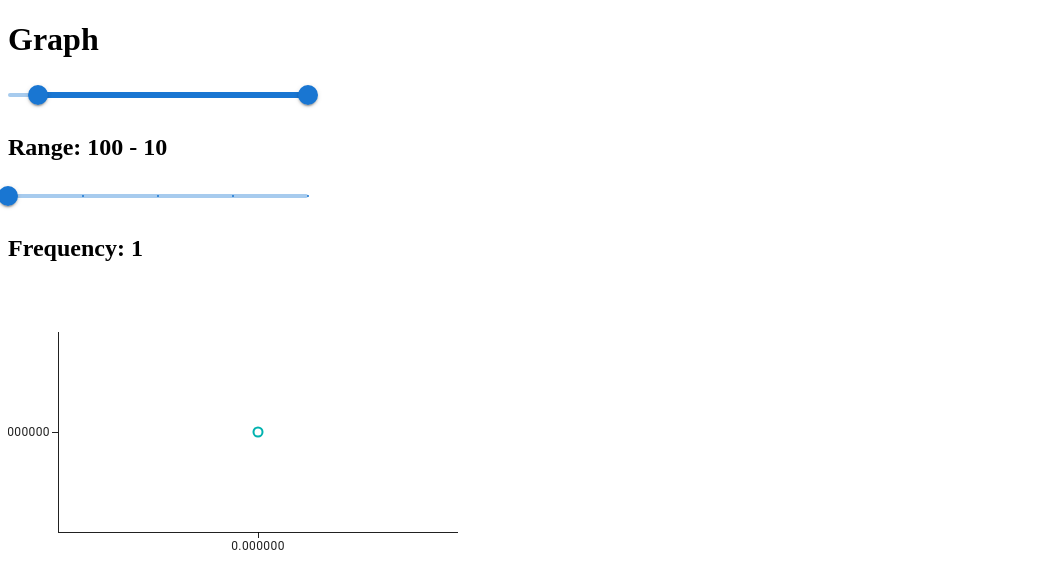
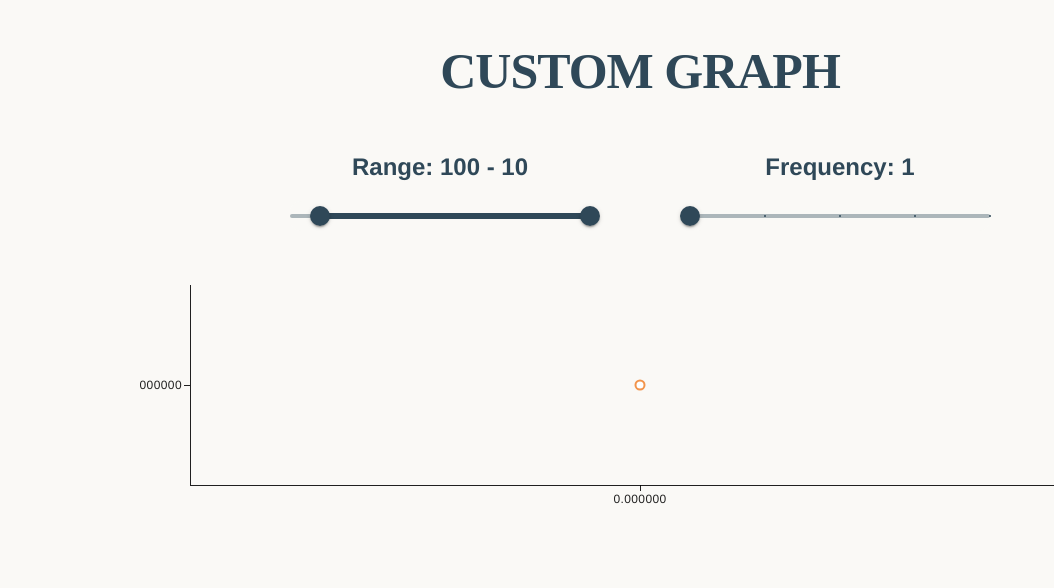
Before and after one commit to hiferli/Cry-Pto, a React (Vite) app in the folder Client/: page / in a window 1280 px wide. Shown: the top 588 px of the page, without its empty margins (0-1054 px from the left). Built offline with nearby package versions, Linux system fonts and the light colour scheme; no server answers.

Commit message:
Applying Styling

```diff
--- a/Client/src/App.css
+++ b/Client/src/App.css
@@ -0,0 +1,10 @@
+* {
+    background-color: #FAF9F6;
+    color: #2F4858;
+    font-family: 'Franklin Gothic Medium', 'Arial Narrow', Arial, sans-serif;
+}
+
+.App {
+    display: flex;
+    justify-content: center;
+}
--- a/Client/src/App.jsx
+++ b/Client/src/App.jsx
@@ -1,117 +1,11 @@
-import { useEffect, useState } from 'react'
 import './App.css'
-import LineGraph from './Components/Charts/LineGraph'
-import axios from 'axios'
-import Slider from '@mui/material/Slider';
-import Box from '@mui/material/Box';
+import CustomDataPage from './Pages/CustomDataPage'
 
 function App() {
-	const minDistance = 5;
-	const [xData, setXData] = useState([0]);
-	const [yData, setYData] = useState([0]);
-	const [metrics, setMetrics] = useState({
-		min: 10,
-		max: 100,
-		freq: 1
-	});
-
-	const getData = async () => {
-		await axios.get(
-			'http://localhost:3000/api/data',
-			{
-				params: {
-					min: (metrics.min || 1),
-					max: (metrics.max || 100),
-					prev: ((xData.length) ? xData[xData.length - 1] : 0)
-				}
-			}
-		).then((response) => {
-			const values = response.data.coordinates;
-			setXData([...xData, values.x])
-			setYData([...yData, values.y])
-		})
-			.catch(error => console.log(error))
-	};
-
-	useEffect(() => {
-		const interval = setInterval(() => {
-			getData();
-		}, ((metrics.freq * 1000) || 1000));
-
-		return () => clearInterval(interval);
-	}, [xData])
-
-	function valuetext(value) {
-		return `${value}`;
-	}
-
-	const handleChange = (event , newValue , activeThumb) => {
-		if(event.target.name == 'range'){
-			// handleRangeChange(event)
-			if (!Array.isArray(newValue)) {
-				return;
-			}
-
-			if (newValue[1] - newValue[0] < minDistance) {
-				if (activeThumb === 0) {
-					const clamped = Math.min(newValue[0], 100 - minDistance);
-					const min = clamped;
-					const max = clamped + minDistance;
-					setMetrics({ ...metrics, min: min, max: max });
-				} else {
-					const clamped = Math.max(newValue[1], minDistance);
-					const max = clamped;
-					const min = clamped - minDistance;
-					setMetrics({ ...metrics, min: min, max: max });
-				}
-			} else {
-				setMetrics({ ...metrics, min: newValue[0], max: newValue[1] });
-			}
-		} else if(event.target.name === 'freq') {
-			// handleFrequencyChange(event);
-			setMetrics({...metrics, [event.target.name]: newValue});
-		}
-	}
-
 	return (
-		<>
-			<h1>Graph</h1>
-
-			<div>
-				<Box sx={{ width: 300 }}>
-					<Slider
-						getAriaLabel={() => 'Minimum distance shift'}
-						value={[metrics.min, metrics.max]}
-						onChange={handleChange}
-						valueLabelDisplay="auto"
-						getAriaValueText={valuetext}
-						disableSwap
-						name='range'
-						id='range'
-					/>
-					<h2>Range: {metrics.max} - {metrics.min}</h2>
-
-					<Slider
-						name='freq'
-						id='freq'
-						aria-label="Small steps"
-						defaultValue={metrics.freq}
-						value={metrics.freq}
-						onChange={handleChange}
-						getAriaValueText={valuetext}
-						step={1}
-						marks
-						min={1}
-						max={5}
-						valueLabelDisplay="auto"
-						/>
-					<h2>Frequency: {metrics.freq}</h2>
-
-				</Box>
-			</div>
-
-			<LineGraph xData={xData} yData={yData} />
-		</>
+		<div className='App'>
+			<CustomDataPage />
+		</div>
 	)
 }
 
--- a/Client/src/Components/Charts/LineGraph.jsx
+++ b/Client/src/Components/Charts/LineGraph.jsx
@@ -9,9 +9,10 @@ const LineGraph = ({xData , yData}) => {
                 series={[
                     {
                         data: yData   ,
+                        color: '#F2944B'
                     },
                 ]}
-                width={500}
+                width={1000}
                 height={300}
             />
         </div>
--- /dev/null
+++ b/Client/src/Pages/CSS/CustomDataPage.css
@@ -0,0 +1,21 @@
+.container {
+    text-align: center;
+}
+
+.header {
+    font-family: 'Times New Roman', Times, serif;
+    text-transform: uppercase;
+    font-size: 50px;
+    letter-spacing: -1px;
+}
+
+.info {
+    display: flex;
+    justify-content: center;
+}
+
+.metrics {
+    text-align: center;
+    display: inline-block;
+    margin: 0px 50px;
+}
--- /dev/null
+++ b/Client/src/Pages/CustomDataPage.jsx
@@ -0,0 +1,121 @@
+import { useEffect, useState } from 'react'
+import LineGraph from '../Components/Charts/LineGraph'
+import './CSS/CustomDataPage.CSS'
+import axios from 'axios'
+import Slider from '@mui/material/Slider';
+import Box from '@mui/material/Box';
+import React from 'react'
+
+const CustomDataPage = () => {
+    const minDistance = 5;
+    const [xData, setXData] = useState([0]);
+    const [yData, setYData] = useState([0]);
+    const [metrics, setMetrics] = useState({
+        min: 10,
+        max: 100,
+        freq: 1
+    });
+
+    const getData = async () => {
+        await axios.get(
+            'http://localhost:3000/api/data',
+            {
+                params: {
+                    min: (metrics.min || 1),
+                    max: (metrics.max || 100),
+                    prev: ((xData.length) ? xData[xData.length - 1] : 0)
+                }
+            }
+        ).then((response) => {
+            const values = response.data.coordinates;
+            setXData([...xData, values.x])
+            setYData([...yData, values.y])
+        })
+            .catch(error => console.log(error))
+    };
+
+    useEffect(() => {
+        const interval = setInterval(() => {
+            getData();
+        }, ((metrics.freq * 1000) || 1000));
+
+        return () => clearInterval(interval);
+    }, [xData])
+
+    function valuetext(value) {
+        return `${value}`;
+    }
+
+    const handleChange = (event, newValue, activeThumb) => {
+        if (event.target.name == 'range') {
+            // handleRangeChange(event)
+            if (!Array.isArray(newValue)) {
+                return;
+            }
+
+            if (newValue[1] - newValue[0] < minDistance) {
+                if (activeThumb === 0) {
+                    const clamped = Math.min(newValue[0], 100 - minDistance);
+                    const min = clamped;
+                    const max = clamped + minDistance;
+                    setMetrics({ ...metrics, min: min, max: max });
+                } else {
+                    const clamped = Math.max(newValue[1], minDistance);
+                    const max = clamped;
+                    const min = clamped - minDistance;
+                    setMetrics({ ...metrics, min: min, max: max });
+                }
+            } else {
+                setMetrics({ ...metrics, min: newValue[0], max: newValue[1] });
+            }
+        } else if (event.target.name === 'freq') {
+            // handleFrequencyChange(event);
+            setMetrics({ ...metrics, [event.target.name]: newValue });
+        }
+    }
+
+    return (
+        <div className='container'>
+            <h1 className='header'>Custom Graph</h1>
+
+            <div className='info'>
+                <Box className='metrics' sx={{ width: 300 }}>
+                    <h2>Range: {metrics.max} - {metrics.min}</h2>
+                    <Slider
+                        getAriaLabel={() => 'Minimum distance shift'}
+                        value={[metrics.min, metrics.max]}
+                        onChange={handleChange}
+                        valueLabelDisplay="auto"
+                        getAriaValueText={valuetext}
+                        disableSwap
+                        name='range'
+                        id='range'
+                        />
+                </Box>
+
+                <Box className='metrics' sx={{width: 300}}>
+                    <h2>Frequency: {metrics.freq}</h2>
+                    <Slider
+                        name='freq'
+                        id='freq'
+                        aria-label="Small steps"
+                        defaultValue={metrics.freq}
+                        value={metrics.freq}
+                        onChange={handleChange}
+                        getAriaValueText={valuetext}
+                        step={1}
+                        marks
+                        min={1}
+                        max={5}
+                        valueLabelDisplay="auto"
+                        />
+                </Box>
+
+            </div>
+
+            <LineGraph xData={xData} yData={yData} />
+        </div>
+    )
+}
+
+export default CustomDataPage
```
